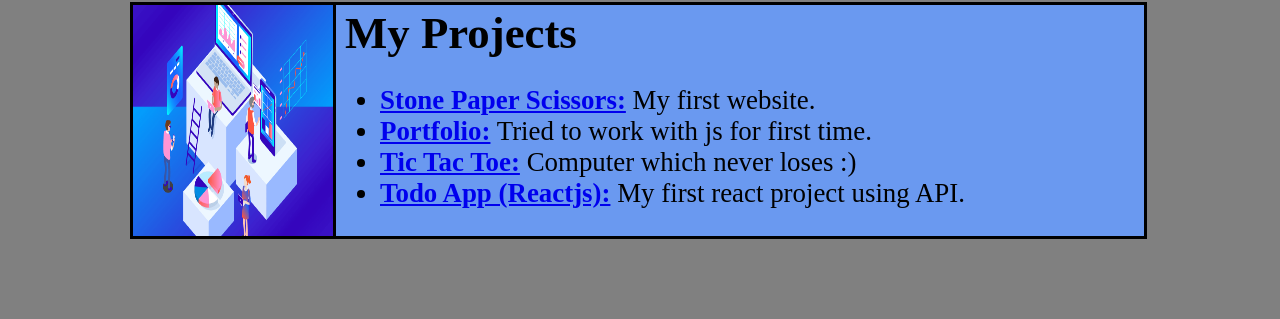
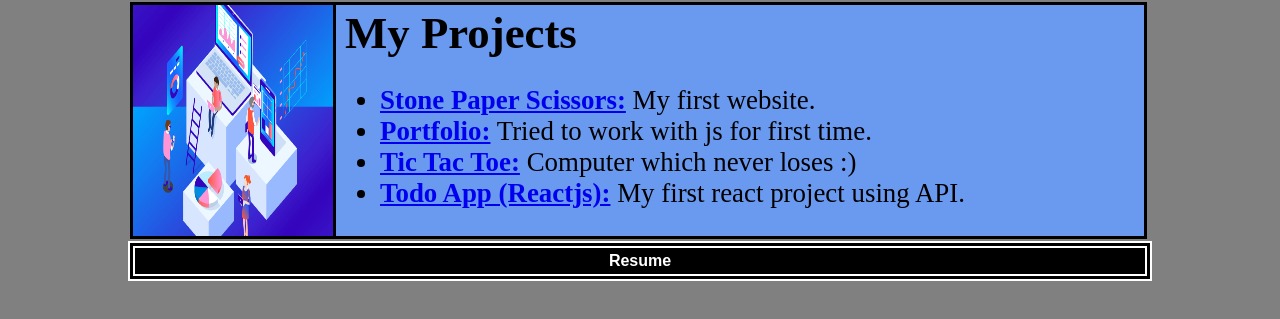
Before and after one commit to Ankur-Agrawal-ece20/MyResume, a plain HTML site: page index.html in a window 1280 px wide. Shown: the part 831-1150 px from the top of the page. Drawn offline with Linux system fonts and the light colour scheme.

Commit message:
Added shortcut button for resume.

```diff
--- a/index.html
+++ b/index.html
@@ -86,7 +86,7 @@
             </div>
     </div>
 
-
+    <button id="resume" onclick="window.open('https://ankur-agrawal-ece20.github.io/MyResume/resume.html','_blank')">Resume</button>
 
 
 
--- a/style.css
+++ b/style.css
@@ -199,6 +199,16 @@ body {
     width: 200px;
     border-right: 3px solid black;
 }
+#resume {
+    background-color: black;
+    width: 100%;
+    height: 40px;
+    margin: 0, auto;
+    color: white;
+    font-size: 1em;
+    font-weight: 900;
+    border: 7px double white;
+}
 .title{
     font-size: 3.5vw;
     font-weight: 900;
```
